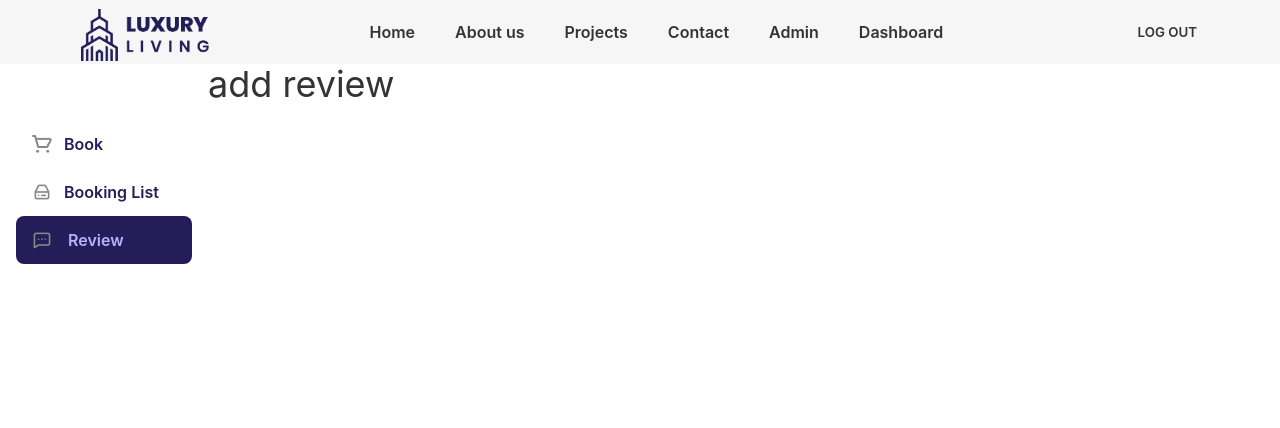
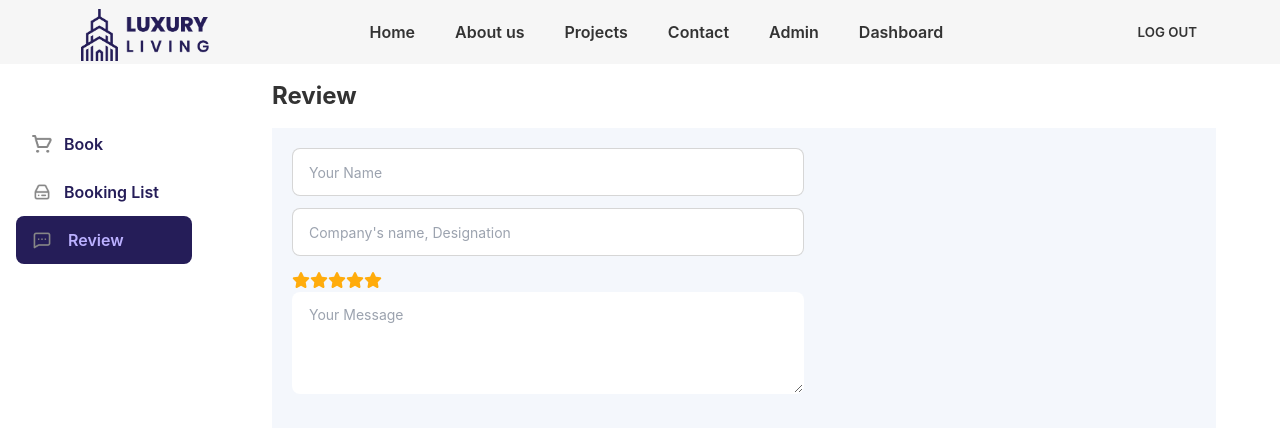
Before and after one commit to abrakib942/luxury-living-client, a React (Create React App) app: page /dashboard/add-review in a window 1280 px wide. Shown: the top 428 px of the page. Built offline with nearby package versions, Linux system fonts and the light colour scheme; no server answers; the HTML template or start-up script is replaced by a standard one.

Commit message:
review design done

```diff
--- a/src/Pages/Dashboard/Review.js
+++ b/src/Pages/Dashboard/Review.js
@@ -1,10 +1,44 @@
 import React from "react";
+import Rating from "react-rating";
+import { FontAwesomeIcon } from "@fortawesome/react-fontawesome";
+import { faStar } from "@fortawesome/free-solid-svg-icons";
 
 const Review = () => {
   return (
-    <div>
-      <h2 className="text-4xl">add review</h2>
-    </div>
+    <section className="lg:px-16 px-8">
+      <h2 className="text-2xl font-bold my-4">Review</h2>
+      <div className="bg-[#F4F7FC] h-screen p-5">
+        <div className="grid grid-flow-row">
+          <input
+            type="text"
+            placeholder="Your Name"
+            class="input input-bordered input-md w-full max-w-lg mb-3 bg-white"
+            required
+          />
+          <input
+            type="text"
+            placeholder="Company's name, Designation"
+            class="input input-bordered  input-md w-full max-w-lg mb-3 bg-white"
+            required
+          />
+          <Rating
+            initialRating={5}
+            fullSymbol={
+              <FontAwesomeIcon icon={faStar} className="text-[#FFAC0C]" />
+            }
+            emptySymbol={
+              <FontAwesomeIcon icon={faStar} className="text-gray-400" />
+            }
+          />
+
+          <textarea
+            class="textarea w-full max-w-lg bg-white "
+            rows="3"
+            placeholder="Your Message"
+          ></textarea>
+        </div>
+      </div>
+    </section>
   );
 };
 
--- a/src/Pages/Home/Testimonials.js
+++ b/src/Pages/Home/Testimonials.js
@@ -58,6 +58,9 @@ const Testimonials = () => {
                 fullSymbol={
                   <FontAwesomeIcon icon={faStar} className="text-[#FFAC0C]" />
                 }
+                emptySymbol={
+                  <FontAwesomeIcon icon={faStar} className="text-gray-400" />
+                }
                 readonly
               />
             </div>
```
